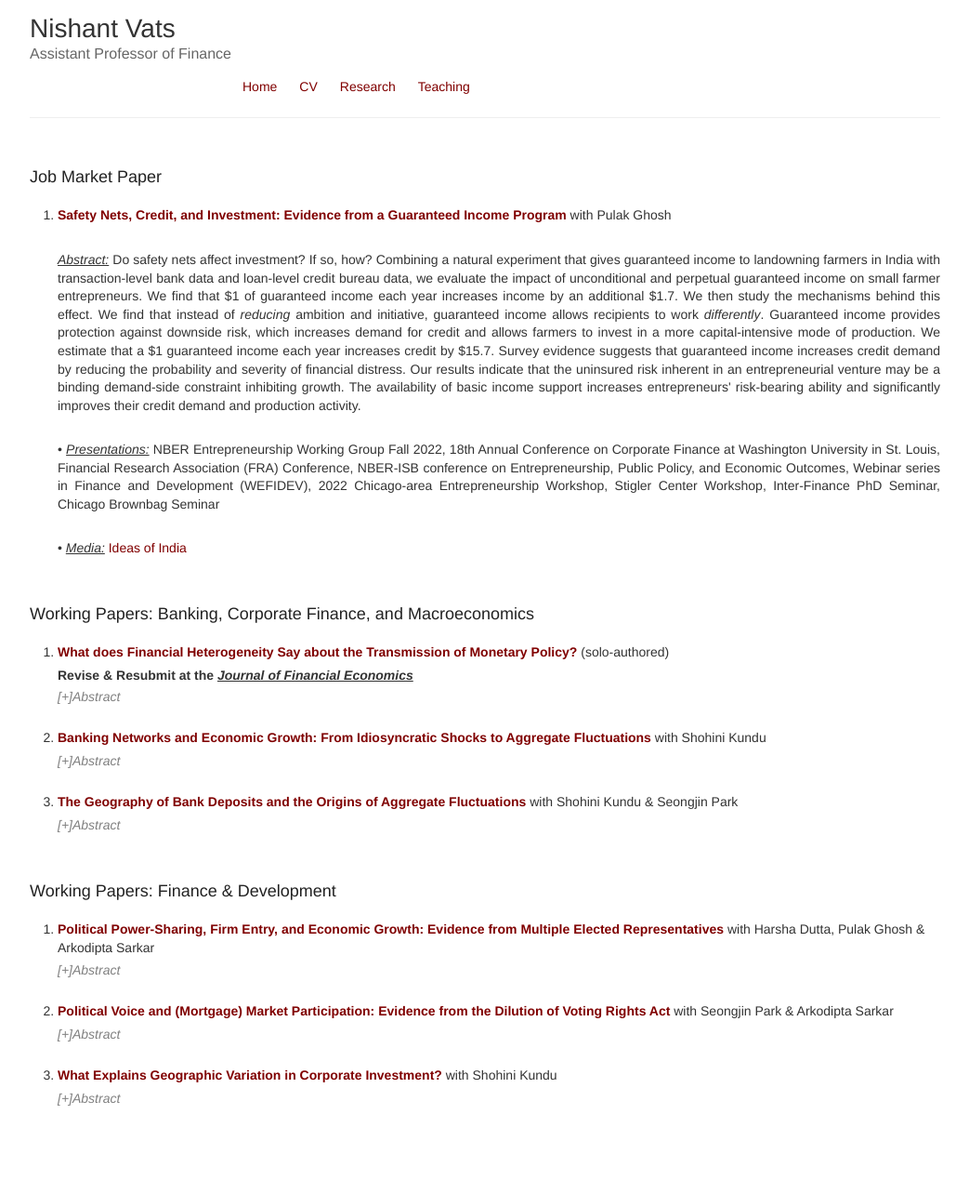
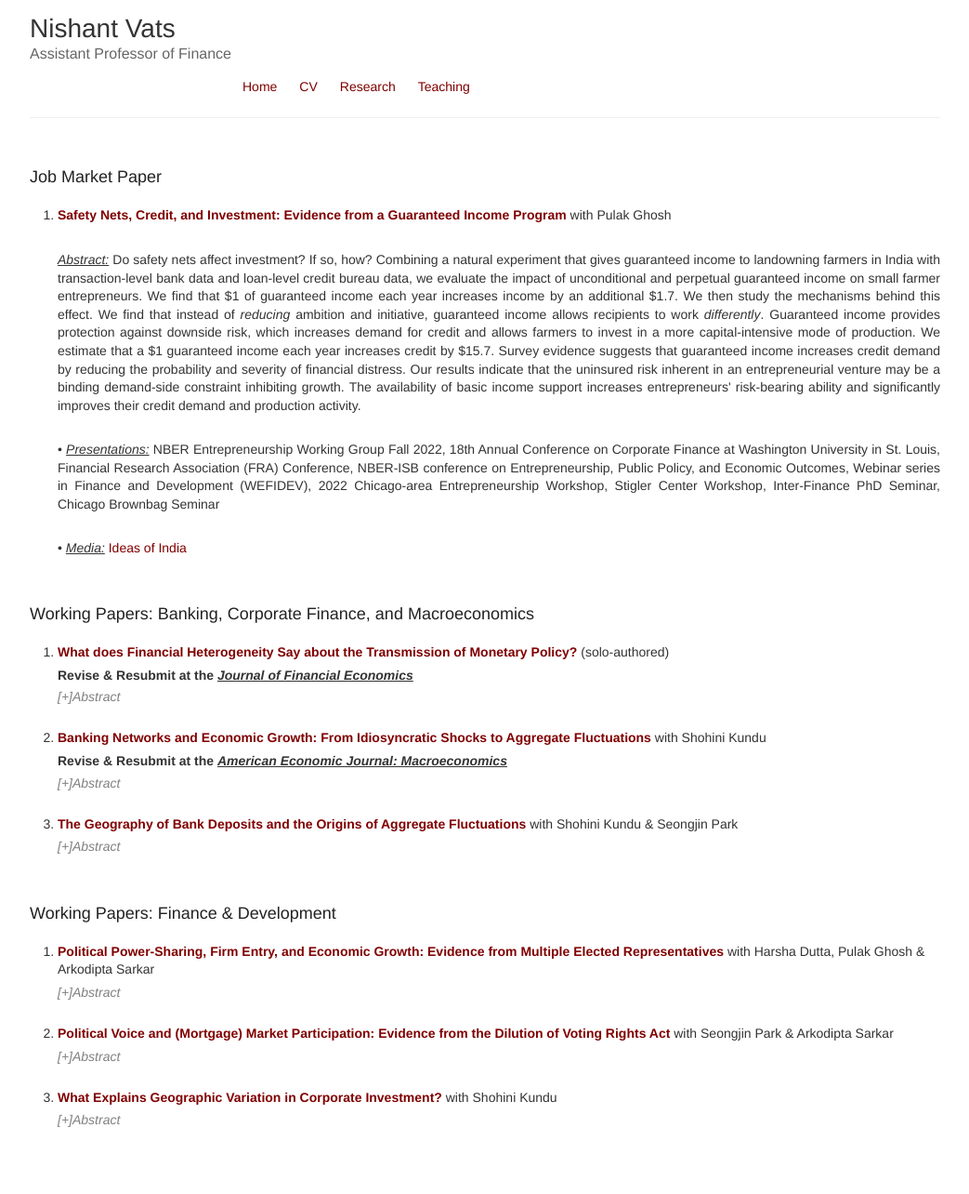
Before and after one commit to nishvats/nishvats.github.io, a Jekyll site: the page built from research.html, in a window 1280 px wide. Shown: the whole page at 93% size, without its empty margins (118-1161 px from the left). Built offline with Jekyll 4.4.1, drawn with Linux system fonts in a browser that asks for light colours; before the commit the page ends 1260 px from its top, so only the background shows below that.

Commit message:
Update research.html

```diff
--- a/research.html
+++ b/research.html
@@ -29,6 +29,7 @@ layout: default
         </details>
       <br>
   <li> <b><a href="/Documents/paper_bank_network.pdf">Banking Networks and Economic Growth: From Idiosyncratic Shocks to Aggregate Fluctuations</a></b> with Shohini Kundu </li>
+      <p> <b> Revise & Resubmit at the <u><em>American Economic Journal: Macroeconomics</em></u> </b>
       <details>
         <summary>[+]Abstract</summary>
     <p align="justify"> <u><em>Abstract:</em></u> This paper explores the transmission of non-capital shocks through banking networks. We construct non-capital (idiosyncratic) shocks, using labor productivity shocks to large firms. We document a change in the relationship between foreign idiosyncratic shocks and domestic economic growth between 1978 and 2000. Contemporaneous changes in banking integration drive this phenomenon as geographically diversified banks divert funds away from economies experiencing negative shocks towards other unaffected economies. Our granular-IV estimates suggest that a 1% increase in bank loan supply is associated with a 0.05-0.26 pp increase in economic growth. Lastly, this can potentially explain the Great Moderation. </p>
```
